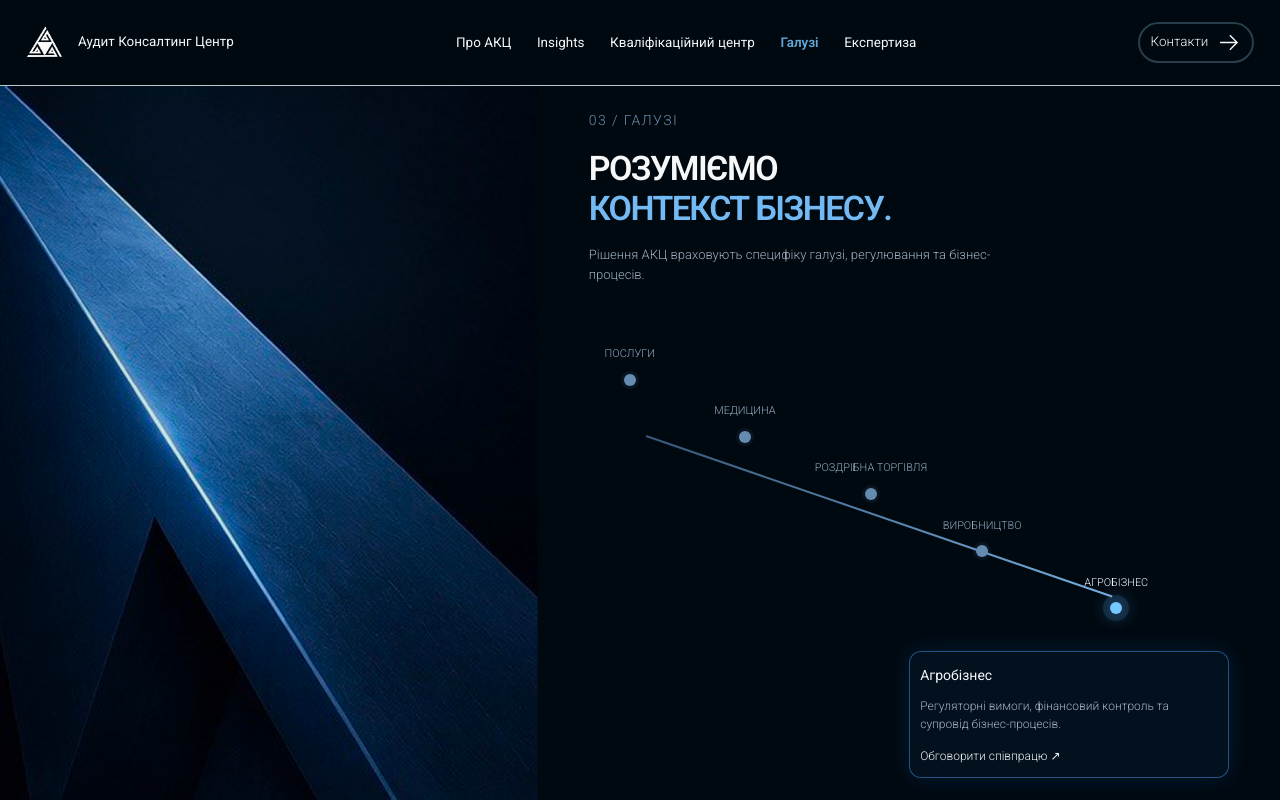
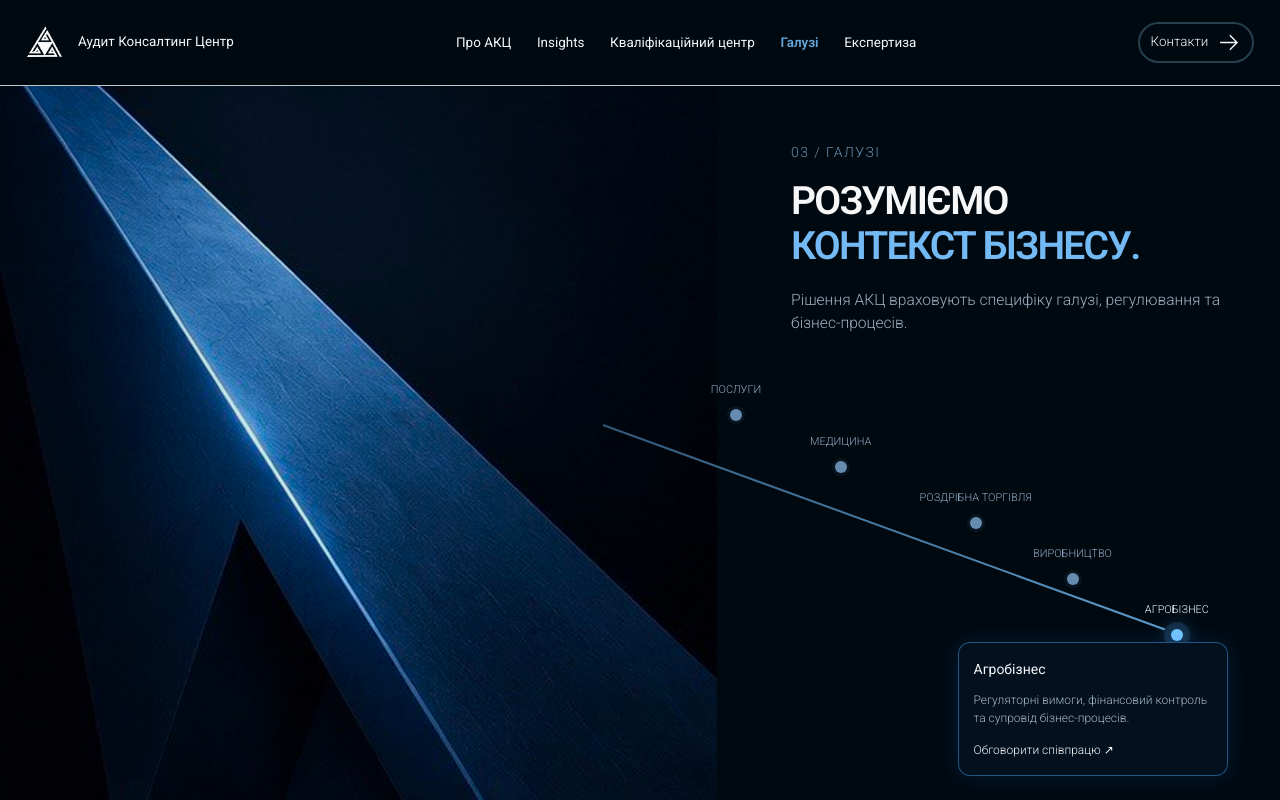
Before and after one commit to dnagorna3817-spec/website_akc_main, a Next.js app: page /industries in a window 1280 px wide. Built offline with nearby package versions, Linux system fonts and the light colour scheme.

Commit message:
Match industries desktop image, typography and diagram proportions to reference

```diff
--- a/app/industries/industries.css
+++ b/app/industries/industries.css
@@ -60,3 +60,66 @@
 
 /* Mirror only the industries artwork horizontally. */
 .industries-image { transform: scaleX(-1); }
+
+/* Reference-matched industries composition — desktop only. */
+@media (min-width: 901px) {
+  .industries-stage {
+    grid-template-columns: 56% 44%;
+    position: relative;
+    isolation: isolate;
+  }
+  .industries-image {
+    grid-column: 1;
+    grid-row: 1;
+    background-position: center center;
+    transform: scaleX(-1);
+    min-width: 0;
+  }
+  .industries-panel {
+    grid-column: 2;
+    grid-row: 1;
+    padding: clamp(42px, 7vh, 86px) clamp(28px, 4.1vw, 70px) clamp(22px, 3vh, 36px) clamp(42px, 5.8vw, 100px);
+    position: relative;
+    z-index: 1;
+  }
+  .industries-kicker { margin-bottom: clamp(12px, 2vh, 22px); }
+  .industries-panel h1 {
+    font-size: clamp(32px, 3.05vw, 48px);
+    line-height: 1.14;
+    margin-bottom: clamp(18px, 2.6vh, 30px);
+  }
+  .industries-intro {
+    font-size: clamp(15px, 1.22vw, 19px);
+    max-width: 440px;
+    line-height: 1.5;
+  }
+  .industries-diagram {
+    margin-top: clamp(34px, 5vh, 64px);
+    min-height: 330px;
+    width: 100%;
+    position: relative;
+  }
+  .industries-line {
+    left: -43%;
+    top: 12%;
+    width: 137%;
+    transform: rotate(20deg);
+    background: linear-gradient(90deg, rgba(76,132,179,.65), #5d9aca);
+  }
+  .industries-node-1 { left: -22%; top: 0%; }
+  .industries-node-2 { left: 2%; top: 13%; }
+  .industries-node-3 { left: 29%; top: 27%; }
+  .industries-node-4 { left: 55%; top: 41%; }
+  .industries-node-5 { left: 79%; top: 55%; }
+  .industries-detail {
+    right: 0;
+    bottom: 0;
+    width: min(270px, 65%);
+    padding: 14px 15px;
+  }
+}
+@media (min-width: 901px) and (max-height: 760px) {
+  .industries-panel { padding-top: 24px; padding-bottom: 14px; }
+  .industries-diagram { margin-top: 18px; min-height: 280px; }
+  .industries-detail { padding: 10px 12px; }
+}
```
